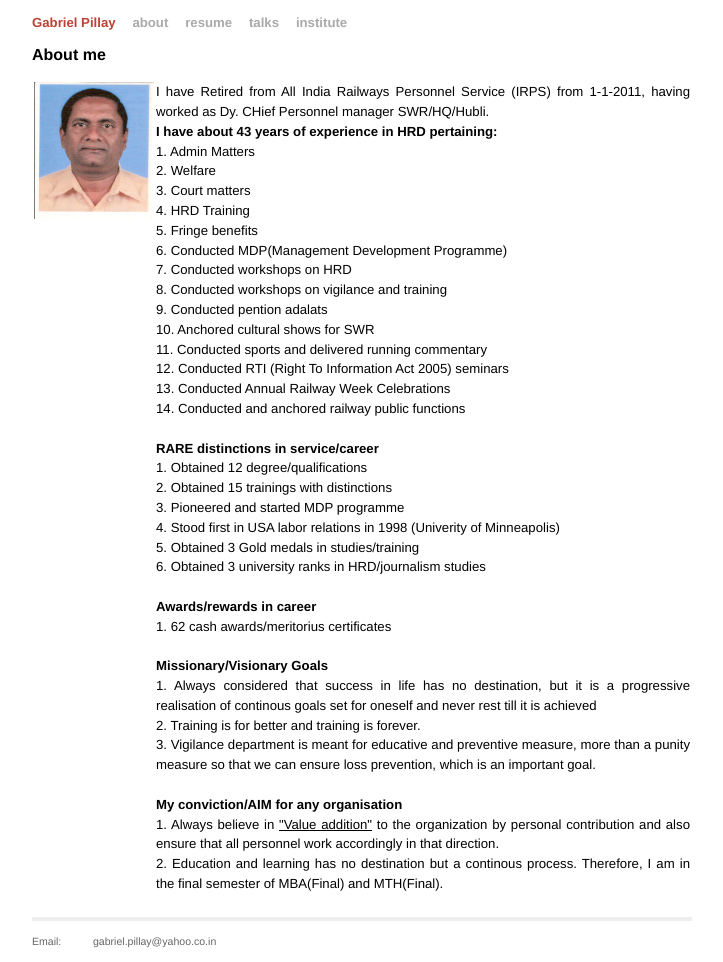
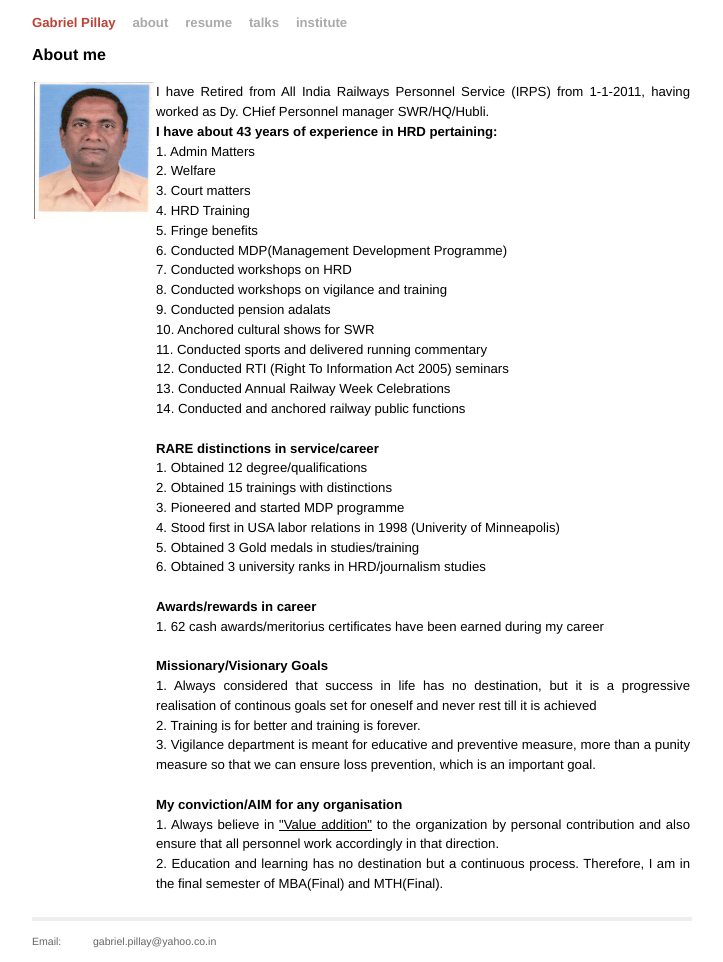
Before and after one commit to gabrielpillai/gabrielpillai.github.com, a Jekyll site: the page built from index.html, in a window 1280 px wide. Shown: the whole page, without its empty margins (278-1001 px from the left). Built offline with Jekyll 4.4.1, drawn with Linux system fonts in a browser that asks for light colours; Markdown is read by kramdown in place of the engine named in the settings.

Commit message:
Added about

```diff
--- a/index.html
+++ b/index.html
@@ -26,7 +26,7 @@ I have Retired from All India Railways Personnel Service (IRPS) from
 6. Conducted MDP(Management Development Programme) <br>
 7. Conducted workshops on HRD <br>
 8. Conducted workshops on vigilance and training <br>
-9. Conducted pention adalats <br>
+9. Conducted pension adalats <br>
 10. Anchored cultural shows for SWR <br>
 11. Conducted sports and delivered running commentary <br>
 12. Conducted RTI (Right To Information Act 2005) seminars <br>
@@ -44,7 +44,7 @@ Minneapolis) <br>
 
 <br>
 <h3> Awards/rewards in career </h3>
-1. 62 cash awards/meritorius certificates <br>
+1. 62 cash awards/meritorius certificates have been earned during my career <br>
 <br>
 <h3> Missionary/Visionary Goals </h3>
 1. Always considered that success in life has no destination, but it is
@@ -62,7 +62,7 @@ which is an important goal.<br>
 personal contribution and also ensure that all personnel work
 accordingly in that direction. <br>
 
-2. Education and learning has no destination but a continous
+2. Education and learning has no destination but a continuous
 process. Therefore, I am in the final semester of MBA(Final) and
 MTH(Final). <br>
 </td>
```
